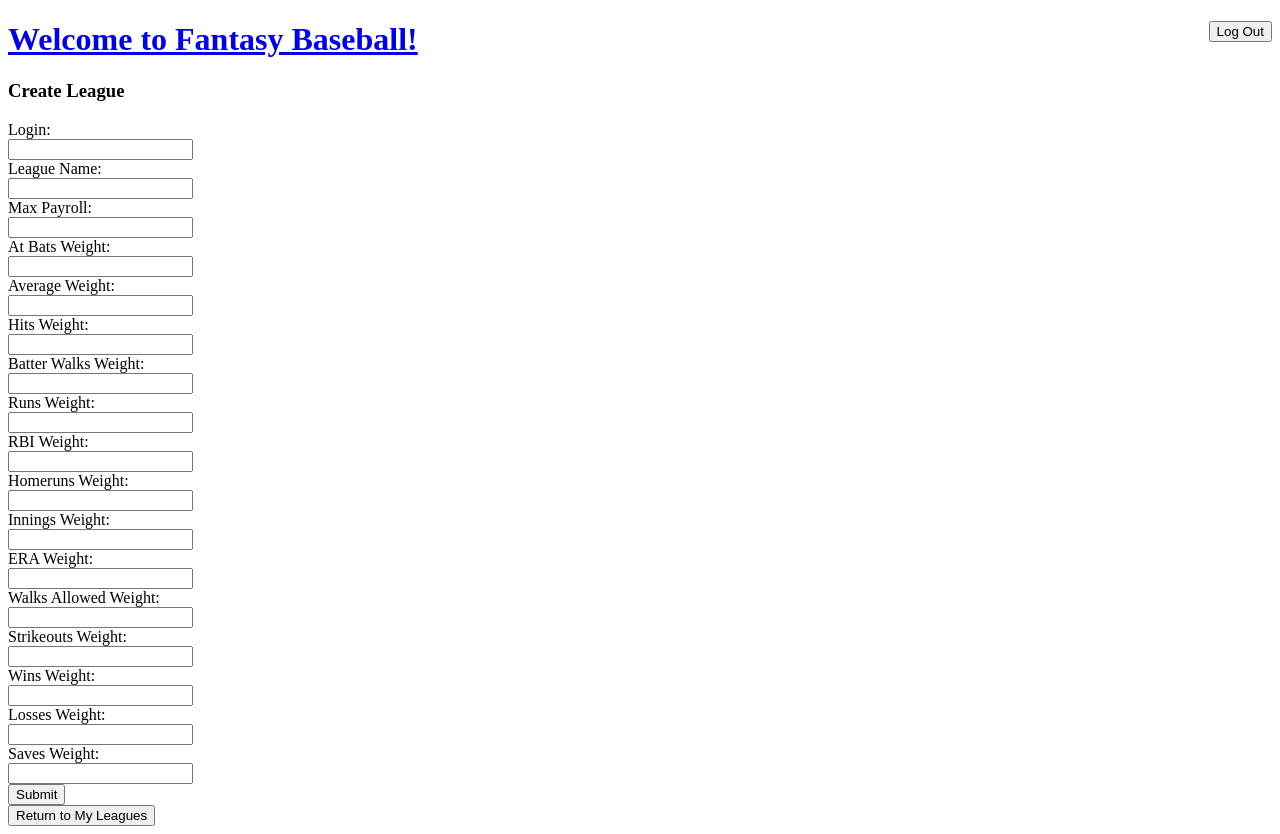
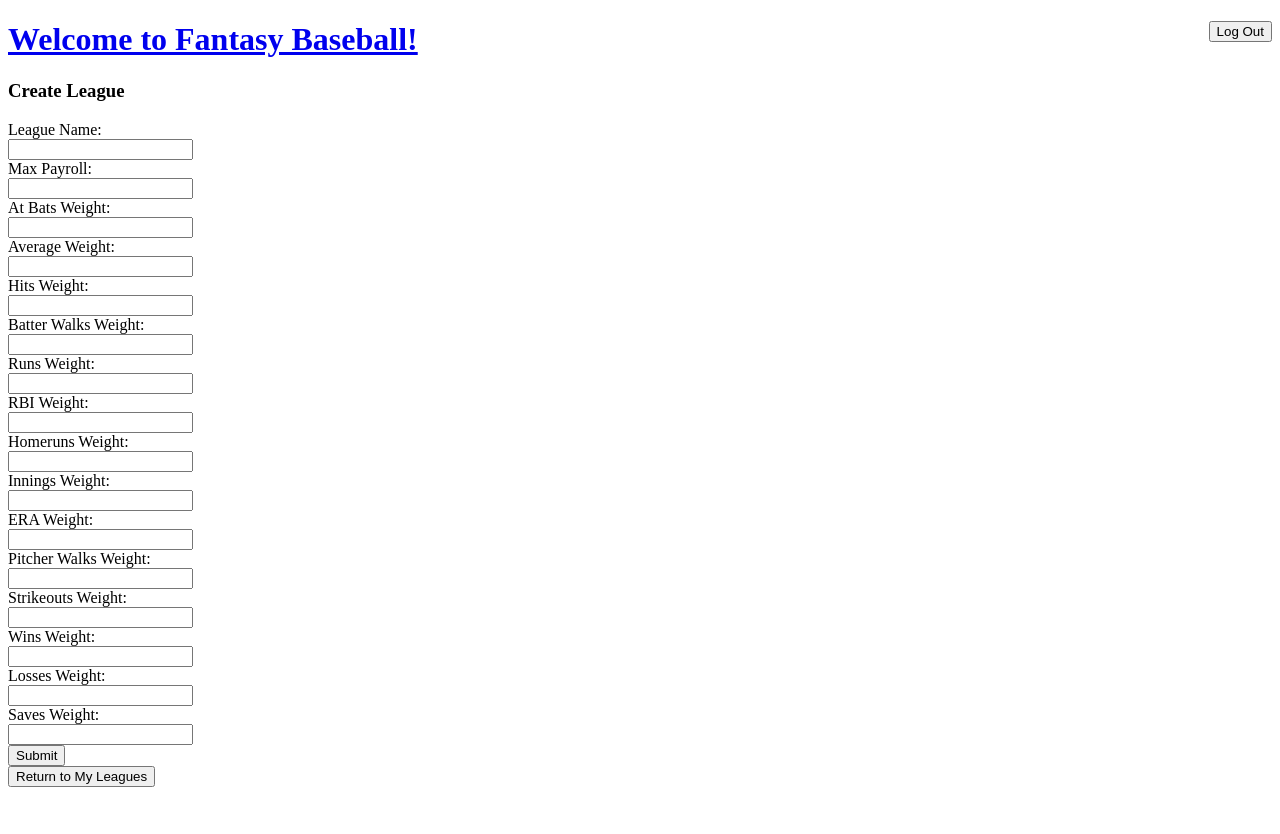
Before and after one commit to justjack555/fantasy, a Flask app: page /leagues/create/ in a window 1280 px wide. After the commit the page ends 787 px from the top, so only its background shows below. Run offline with Flask 2, Linux system fonts and the light colour scheme; the visitor is signed in with stand-in values (Sample User, id 1); parts of the project's set-up code (start-up, migrations or seed data) failed here and were passed over.

Commit message:
Fixed league creates bug

```diff
--- a/server.py
+++ b/server.py
@@ -297,10 +297,10 @@ def leagues():
 		context['losses_weight'] = row1['losses_weight']
 		context['saves_weight'] = row1['saves_weight']
 
-		cursor2 = g.conn.execute('SELECT p.user_id FROM plays p WHERE p.league_id = %s', row1['league_id'])
+		cursor2 = g.conn.execute('SELECT u.user_id, u.login FROM users u, plays p WHERE u.user_id = p.user_id AND p.league_id = %s', row1['league_id'])
 		for row2 in cursor2:
 			#for each user_id
-			context['logins'].append(row2['user_id'])
+			context['logins'].append(row2['login'])
 			points = 0
 			cursor3 = g.conn.execute('SELECT o.player_id FROM owns o WHERE o.user_id = %s', row2['user_id'])
 			for row3 in cursor3:
@@ -396,21 +396,24 @@ def leagues_create():
 	POST: Process league create and redirect to individual league page
 	      Form should contain keys for all league values except for league_id and user_id
 	'''
+	print('here')
 	if 'login' not in session:
 		return redirect('/users/login/')
 
 	if request.method == 'GET':
 		return render_template('leagues/leagues_create.html')
 	else:
+		print('post')
 		cursor = g.conn.execute('SELECT u.user_id FROM users u WHERE u.login = %s', session['login'])
 		user_id = cursor.fetchone()['user_id']
 		cursor = g.conn.execute('SELECT MAX(league_id) FROM leagues')
 		row = cursor.fetchone()
 		league_id = row[0] + 1 if row[0] is not None else 0
 		try:
-			g.conn.execute('INSERT INTO leagues VALUES (%s, %s, %s, %s, %s, %f, %f, %f, %f, %f, %f, %f, %f, %f, %f, %f, %f, %f)', max_league_id, request.form['login'], request.form['league_name'], request.form['max_payroll'], request.form['atbats_weight'],  request.form['average_weight'], request.form['hits_weight'], request.form['b_walks_weight'], request.form['runs_weight'], request.form['rbi_weight'], request.form['homeruns_weight'], request.form['innings_weight'], request.form['era_weight'], request.form['p_walks_weight'], request.form['strikeouts_weight'], request.form['wins_weight'], request.form['losses_weight'], request.form['saves_weight'])
+			g.conn.execute('INSERT INTO leagues VALUES (%s, %s, %s, %s, %s, %s, %s, %s, %s, %s, %s, %s, %s, %s, %s, %s, %s, %s)', league_id, user_id, request.form['league_name'], request.form['max_payroll'], request.form['atbats_weight'],  request.form['average_weight'], request.form['hits_weight'], request.form['b_walks_weight'], request.form['runs_weight'], request.form['rbi_weight'], request.form['homeruns_weight'], request.form['innings_weight'], request.form['era_weight'], request.form['p_walks_weight'], request.form['strikeouts_weight'], request.form['wins_weight'], request.form['losses_weight'], request.form['saves_weight'])
 			g.conn.execute('INSERT INTO plays VALUES (%s, %s)', user_id, league_id)
 		except Exception as e:
+			print('error')
 			print(e)
 			pass
 		return redirect('/leagues/')
--- a/templates/leagues/leagues_create.html
+++ b/templates/leagues/leagues_create.html
@@ -3,8 +3,6 @@
 <div>
     <h3>Create League</h3>
     <form action="{{ url_for('leagues_create') }}" method=post class=add-league>
-        Login:<br>
-        <input type="text" name="login"><br>
         League Name:<br>
         <input type="text" name="league_name"><br>
         Max Payroll:<br>
@@ -27,7 +25,7 @@
         <input type="text" name="innings_weight"><br>
         ERA Weight:<br>
         <input type="text" name="era_weight"><br>
-        Walks Allowed Weight:<br>
+        Pitcher Walks Weight:<br>
         <input type="text" name="p_walks_weight"><br>
         Strikeouts Weight:<br>
         <input type="text" name="strikeouts_weight"><br>
--- a/templates/leagues/leagues_transactions.html
+++ b/templates/leagues/leagues_transactions.html
@@ -20,7 +20,7 @@
     </table><br>
     <form action="{{ url_for('leagues') }}" method="get">
         <input type="submit" value="{{league}}"
-               name="league_name" /> Return to League
+               name="league_name" /> Return to Leagues
     </form>
 </div>
 {% endblock %}
```
Also changed, not shown: README.md.
